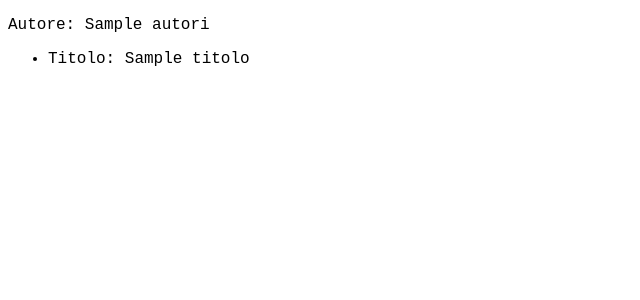
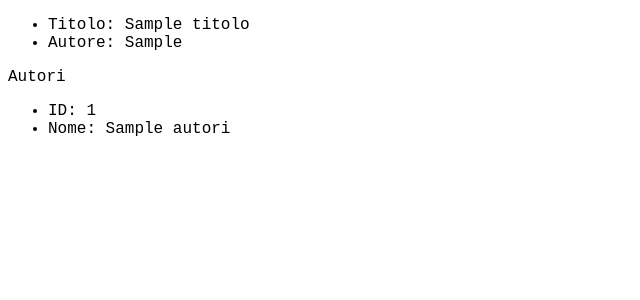
Before and after one commit to Vincenzo-Puzone/Database-Autore-Libri, a Node server app: template views/index.ejs in a window 1280 px wide. Shown: the top 300 px of the page, without its empty margins (0-640 px from the left). Run offline with Node 20, Linux system fonts and the light colour scheme; the template is opened without the code that fills it: most values are stand-ins (such as "Sample title", 1, 10 or a date in 2020); some libraries are stand-ins or nearby versions.

Commit message:
fix home page + instruction

```diff
--- a/views/index.ejs
+++ b/views/index.ejs
@@ -6,15 +6,22 @@
     <title>Libri</title>
 </head>
 <body>
-    <% autori.forEach(autore => { %>
-        <div class="autore">
-            <p>Autore: <%= autore.nome %> </p>
+    <div class="libri">
         <% libri.forEach(libro => { %>
              <ul>
                 <li>Titolo: <%= libro.titolo %> </li>
+                <li>Autore: <%= libro.id_autore %> </li>
             </ul>
         <% }) %>
     </div>
+    <div class="autori">
+        <p>Autori</p>
+        <% autori.forEach(autore => { %>
+            <ul>
+                <li>ID: <%= autore.id %> </li>
+                <li>Nome: <%= autore.nome %> </li>
+            </ul>
         <% }) %>
+    </div>
 </body>
 </html>
```
Also changed, not shown: README.md. Lines whose indentation alone changed are shown as unchanged.
